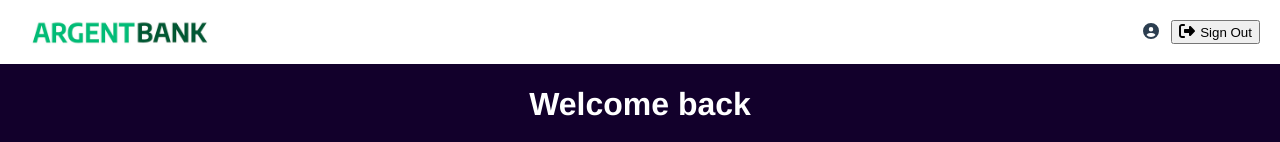
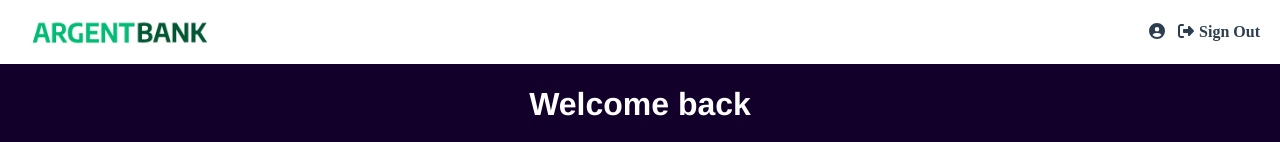
Before and after one commit to jeremyteurterie/remede-agency, a React (Vite) app: page /profil in a window 1280 px wide. Shown: the top 142 px of the page. Built offline with nearby package versions, Linux system fonts and the light colour scheme.

Commit message:
:lipstick: style: fix button signout

```diff
--- a/src/pages/UserProfil.jsx
+++ b/src/pages/UserProfil.jsx
@@ -21,7 +21,7 @@ const UserProfil = () => {
 
   const onLogout = () => {
     dispatch(logout());
-    dispatch(logout());
+    dispatch(reset());
     navigate('/');
   };
 
@@ -35,17 +35,7 @@ const UserProfil = () => {
               <FontAwesomeIcon icon={faCircleUser} />
             </i>
           </Link>
-          {/* {user ? (
-            <button onClick={onLogout}>
-              <i className={styles.signinicon}>
-                <FontAwesomeIcon icon={faRightFromBracket} />
-              </i>
-              Sign Out
-            </button>
-          ) : (
-            <></>
-          )} */}
-          <button onClick={onLogout}>
+          <button className={styles.mainnavitembutton} onClick={onLogout}>
             <i className={styles.signinicon}>
               <FontAwesomeIcon icon={faRightFromBracket} />
             </i>
--- a/src/styles/UserProfil.module.css
+++ b/src/styles/UserProfil.module.css
@@ -27,6 +27,17 @@
 
 .mainnavitem:hover {
   text-decoration: underline;
+}
+
+.mainnavitembutton {
+  background: none;
+  border: none;
+  padding: 0;
+  font-size: 1rem;
+  font-family: Avenir;
+  color: #2c3e50;
+  font-weight: bold;
+  cursor: pointer;
 }
 
 .signinicon {
```
